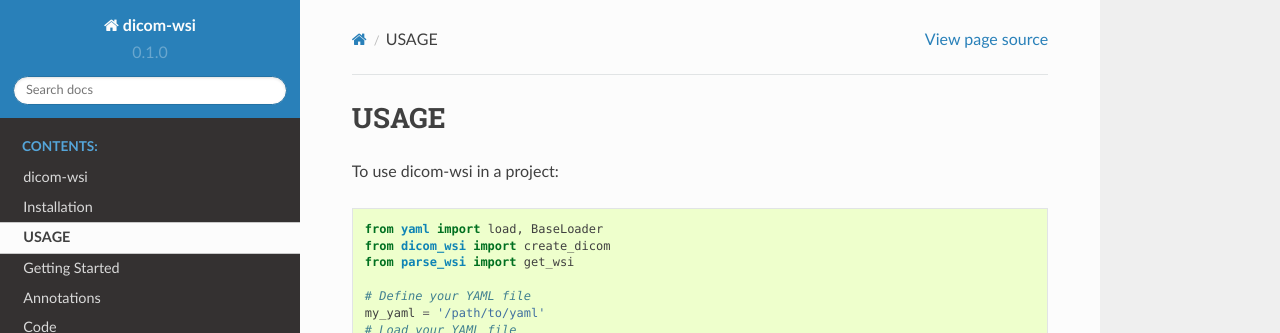
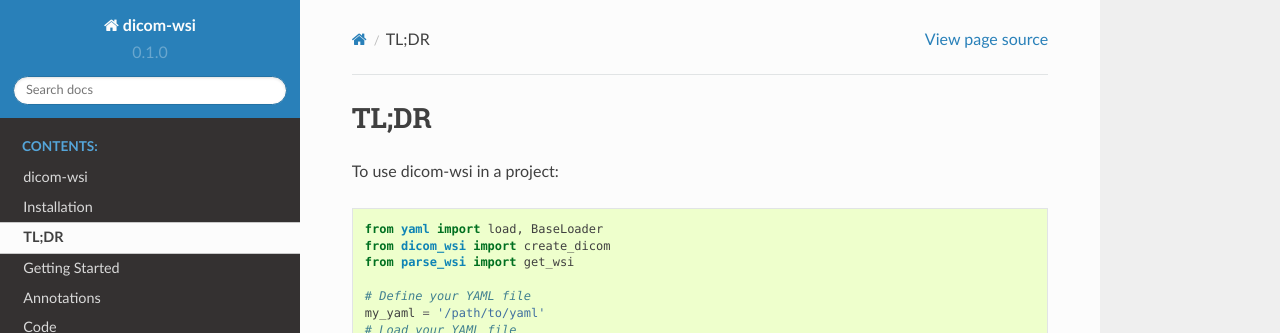
Before and after one commit to Steven-N-Hart/dicom_wsi, a Sphinx documentation site: the page built from docs/tldr.rst, in a window 1280 px wide. Shown: the top 333 px of the page. Built offline with Sphinx 7.4.7 and the Read the Docs theme 2.0.0, drawn with Linux system fonts in a browser that asks for light colours.

```diff
--- a/docs/index.rst
+++ b/docs/index.rst
@@ -7,7 +7,7 @@
 
    readme
    installation
-   usage
+   tldr
    gettingstarted
    annotations
    code
--- a/docs/usage.rst
+++ b/docs/tldr.rst
@@ -1,7 +1,7 @@
 .. highlight:: python
 
 =====
-USAGE
+TL;DR
 =====
 
 To use dicom-wsi in a project::
```
